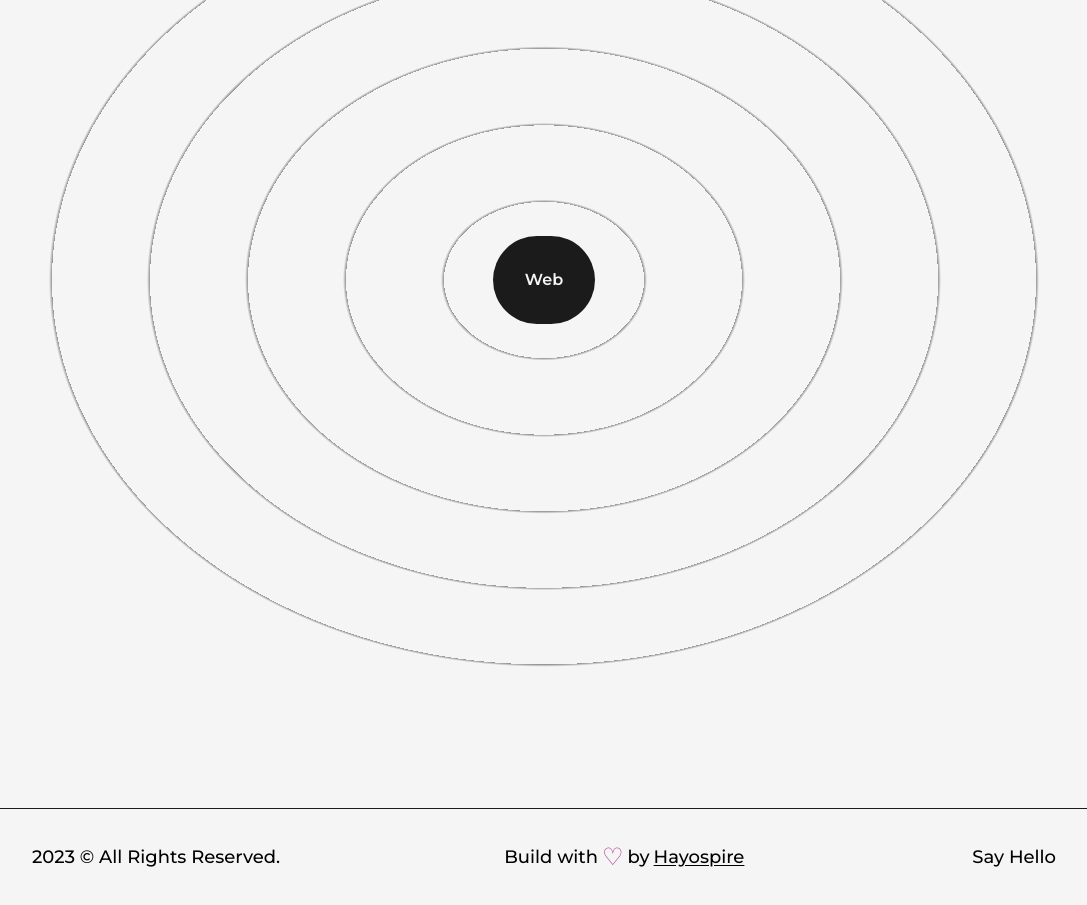
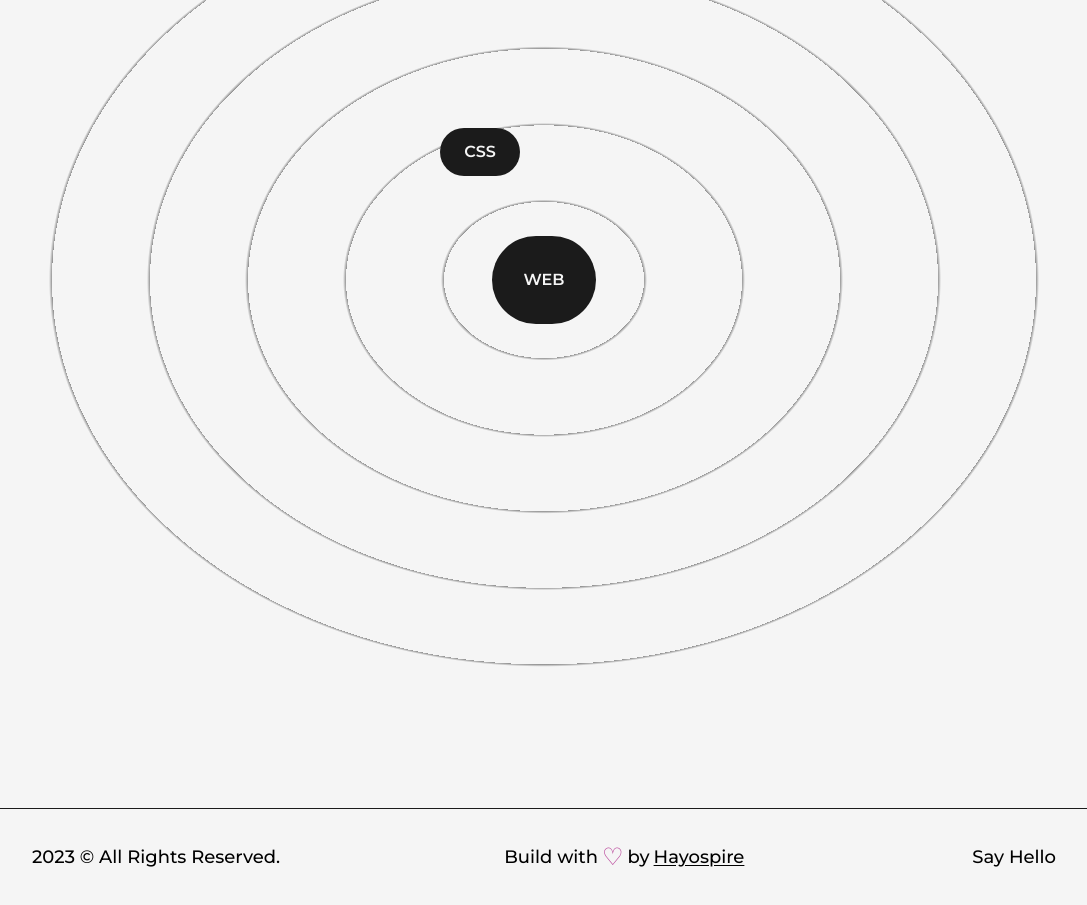
Before and after one commit to MilkiasTonji/mock-portfolio, a Next.js app: page /about in a window 1280 px wide. Shown: the part 1380-2285 px from the top of the page, without its empty margins (96-1183 px from the left). Built offline with nearby package versions, Linux system fonts and the light colour scheme.

Commit message:
latest update on Jun26 2023b

```diff
--- a/src/components/Skills.js
+++ b/src/components/Skills.js
@@ -2,14 +2,21 @@ import React from 'react'
 
 import {motion} from 'framer-motion'
 
+const mySkills = [
+  "WEB",
+  "CSS",
+  "REACT.JS",
+  "NODE.JS"
+]
 
 const Skill = ({name, x, y}) => {
   return (
     <motion.div className='flex items-center justify-center rounded-full font-semibold bg-dark text-light
-    p-8 shadow-dark cursor-pointer'
-    whileHover={{
-      scale: 1.05
-    }}
+    py-3 px-6 shadow-dark cursor-pointer absolute '
+    whileHover={{scale: 1.05}}
+    initial={{x: 0, y: 0}}
+    animate={{x: x, y: y}}
+    transition={{duration: 1.5}}
     >
       {name}
     </motion.div>
@@ -23,7 +30,19 @@ const Skills = () => {
     <>
     <h2 className='font-bold text-8xl mt-64 w-full text-center'>Skills</h2>
     <div className='w-full h-screen relative flex items-center justify-center rounded-full bg-circularLight'>
-      <Skill name={"Web"} />
+
+    <motion.div className='flex items-center justify-center rounded-full font-semibold bg-dark text-light p-8 shadow-dark'
+      whileHover={{scale: 1.05}}
+    >
+        WEB
+    </motion.div>
+    <Skill name={"CSS"} x="-5vw" y={"-10vw"} />
+
+       {/* {
+        mySkills.map((sk, index)=> (
+          <Skill name={sk} x="-5vw" y={"-10vw"} key={index} />
+        ))
+       } */}
     </div>
     </>
   )
```
